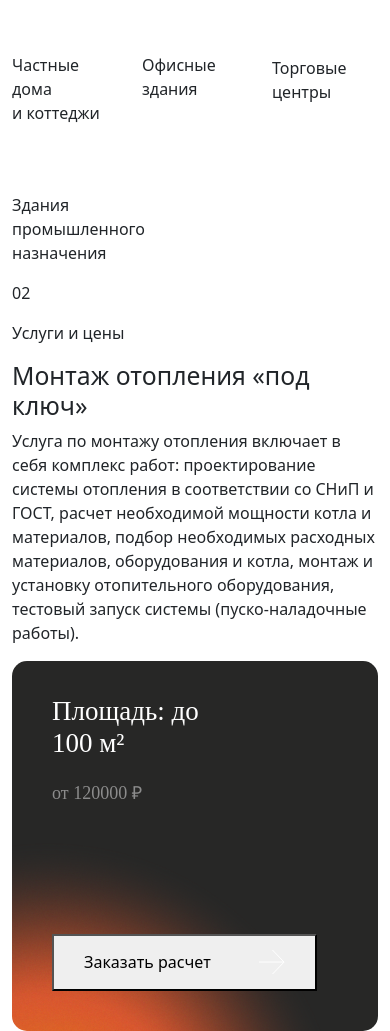
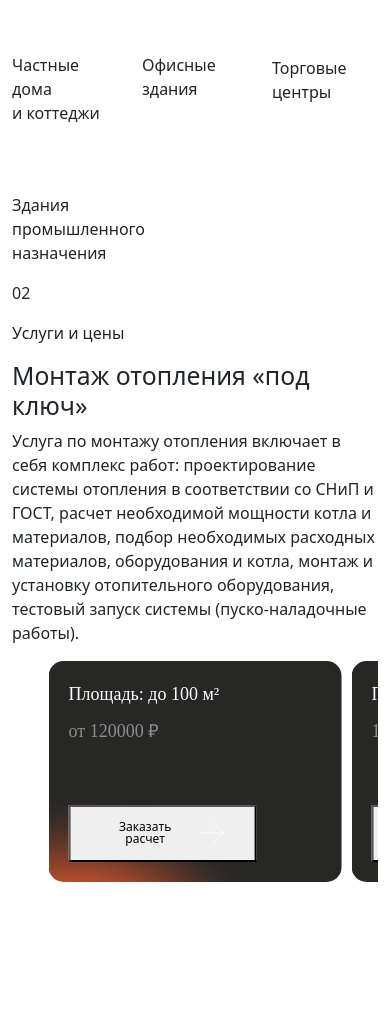
Before and after one commit to GalaChernikova/city-group, a website built with webpack: page src/index.html in a window 390 px wide. Shown: the part 352-1383 px from the top of the page. After the commit the page ends 1234 px from the top, so only its background shows below. Built offline with nearby package versions, Linux system fonts and the light colour scheme; files whose address does not match are found by name.

Commit message:
Add @media to step 02

```diff
--- a/src/html/price_swiper.html
+++ b/src/html/price_swiper.html
@@ -24,6 +24,7 @@
                 url('./../images/heating_bkg/heating_bkg@2x.png') 2x,
                 url('./../images/heating_bkg/heating_bkg@3x.png') 3x,
             );
+        background-size: cover;
     }
 
     .swiper-slide img {
@@ -40,7 +41,7 @@
 
         color: #FFFFFF;
         margin-bottom: 20px;
-        max-width: 150px;
+        max-width: 160px;
         width: 100%;
     }
 
@@ -69,6 +70,38 @@
         width: 26px;
         height: 24px;
         margin-left: 10px;
+    }
+
+    @media (max-width: 600px) {
+        .price-slide {
+            height: auto;
+            width: 80%;
+        }
+        .price-slide__button{
+            margin-top: 100px;
+        }
+    }
+    @media (max-width: 500px) {
+        .price-slide{
+            max-width: 300px;
+            padding: 20px;
+        }
+        .price-slide__button{
+            margin-top: 60px;
+            width: 255px;
+        }
+        .price-slide__title{
+            font-size: 18px;
+            line-height: 26px;
+            max-width: 180px;
+            margin-bottom: 10px;
+        }
+        .price-slide__button{
+            font-size: 12px;
+            line-height: 12px;
+            width: 188px;
+        }
+
     }
 </style>
 </head>
@@ -134,7 +167,7 @@
 
                 },
                 // desktop >= 991
-                991: {
+                1200: {
                     centeredSlides: false,
                     slidesPerView: 3,
                     spaceBetween: 30,
```
Also changed, not shown: src/scss/layout/price.scss (+11 -0 lines).
